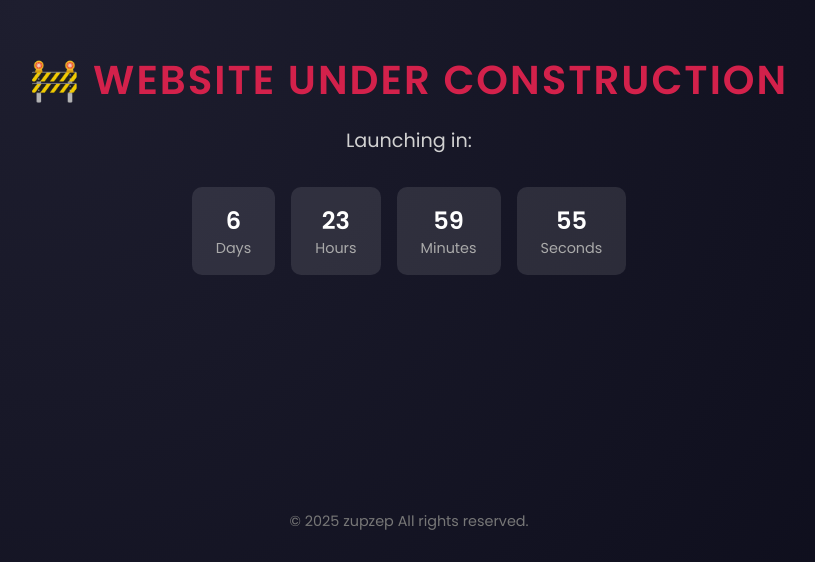
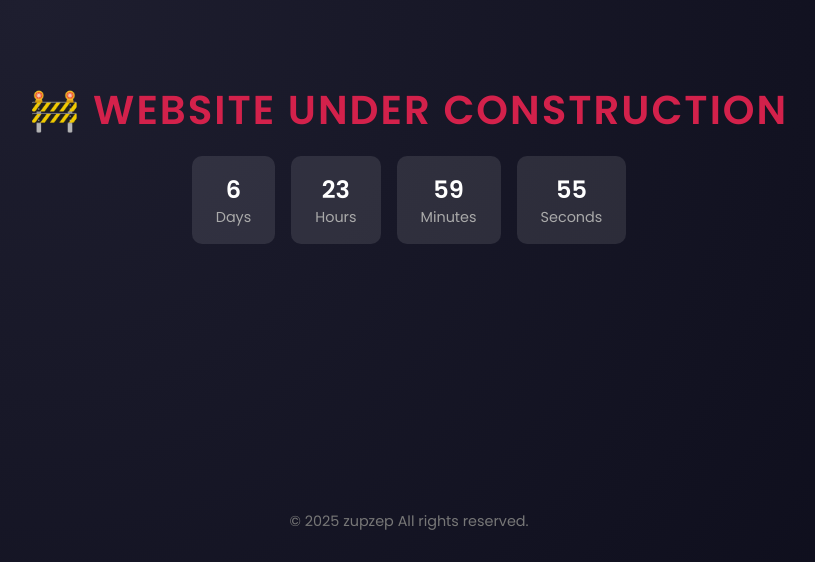
Before and after one commit to zupzep/zupzep_web, a plain HTML site: page index.html in a window 1280 px wide. Shown: the part 238-800 px from the top of the page, without its empty margins (231-1046 px from the left). Drawn offline with Linux system fonts and the light colour scheme.

Commit message:
Update index.html

```diff
--- a/index.html
+++ b/index.html
@@ -73,7 +73,6 @@
 </head>
 <body>
   <h1 class="pulse">🚧 Website Under Construction</h1>
-  <p>Launching in:</p>
 
   <div class="countdown" id="countdown">
     <div class="time-box"><span id="days">7</span><div class="time-label">Days</div></div>
```
